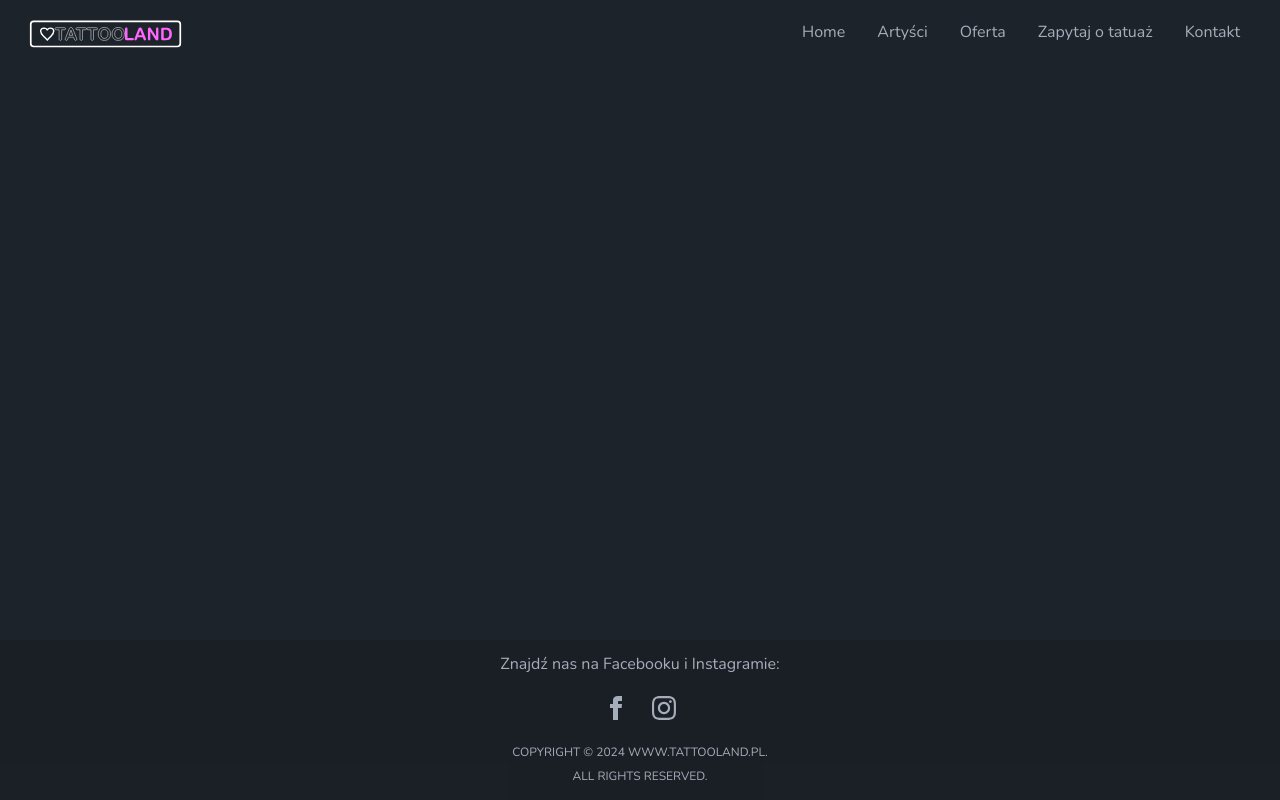
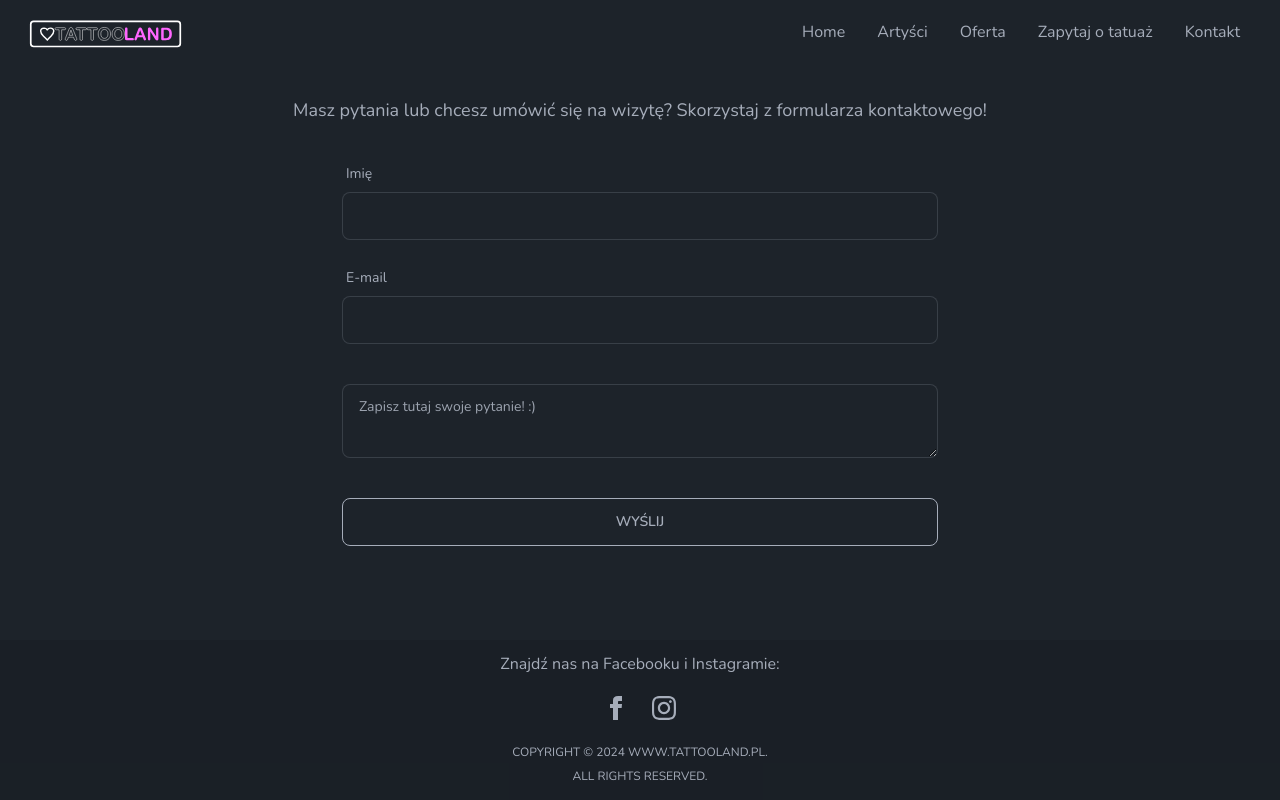
Before and after one commit to lobarzanek/nuxt-tattoland-business-page, a Nuxt app: page /ask.client in a window 1280 px wide. Built offline with nearby package versions, Linux system fonts and the light colour scheme.

Commit message:
Added ask page

```diff
--- /dev/null
+++ b/components/Ask/Form.vue
@@ -0,0 +1,47 @@
+<script setup>
+const name = ref("");
+const mail = ref("");
+
+const handleSubmit = () => {
+  console.log(name.value, mail.value);
+};
+</script>
+
+<template>
+  <div>
+    <form
+      @submit.prevent="handleSubmit"
+      class="flex flex-col items-center gap-10 mx-4"
+    >
+      <div class="flex justify-between flex-wrap gap-5 w-full">
+        <div class="form-control w-full min-w-72">
+          <div class="label">
+            <span class="label-text">Imię</span>
+          </div>
+          <input
+            type="text"
+            class="input input-bordered"
+            :value="name"
+            @input="(event) => (name = event.target.value)"
+          />
+        </div>
+        <div class="form-control w-full min-w-72">
+          <div class="label">
+            <span class="label-text">E-mail</span>
+          </div>
+          <input
+            type="text"
+            class="input input-bordered"
+            :value="mail"
+            @input="(event) => (mail = event.target.value)"
+          />
+        </div>
+      </div>
+      <textarea
+        class="textarea textarea-bordered w-full"
+        placeholder="Zapisz tutaj swoje pytanie! :)"
+      ></textarea>
+      <button class="btn btn-outline w-full">Wyślij</button>
+    </form>
+  </div>
+</template>
--- /dev/null
+++ b/pages/ask.client.vue
@@ -0,0 +1,11 @@
+<script setup></script>
+
+<template>
+  <PageDescription>
+    Masz pytania lub chcesz umówić się na wizytę? Skorzystaj z formularza
+    kontaktowego!
+  </PageDescription>
+  <div class="flex justify-center w-dvh">
+    <AskForm />
+  </div>
+</template>
--- a/pages/ask.vue
+++ /dev/null
@@ -1,5 +0,0 @@
-<script setup></script>
-
-<template>
-  <h1>ask</h1>
-</template>
```
